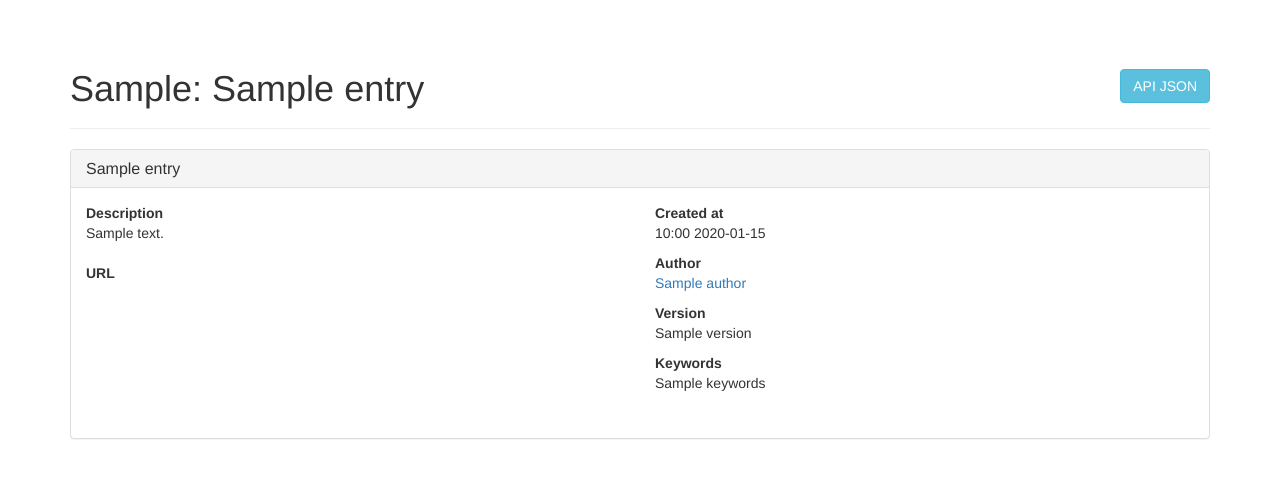
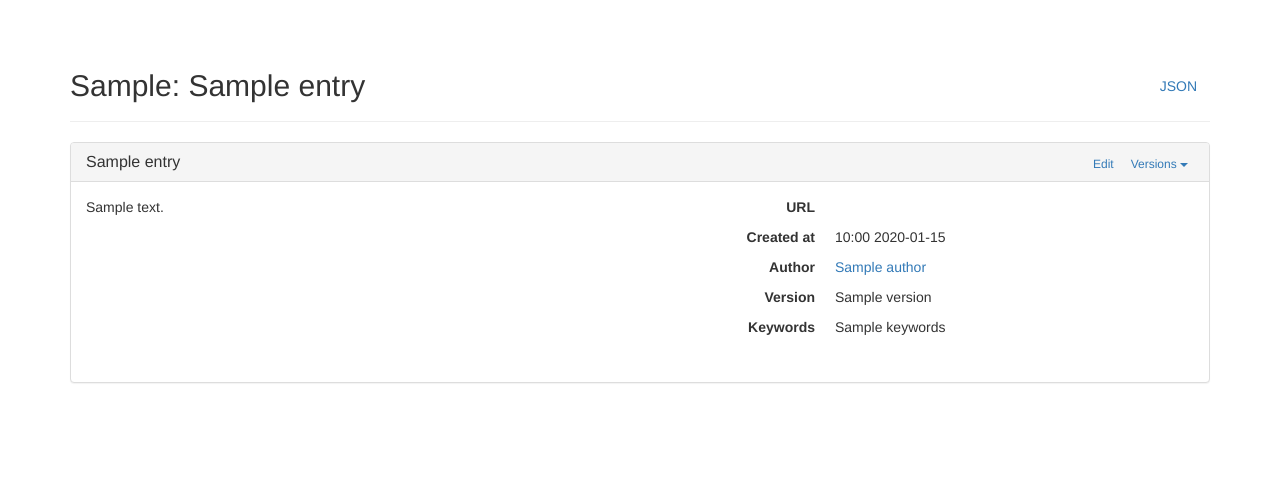
Before and after one commit to csiro-easi/easi-sssc, a Flask app: template templates/entries/detail.html in a window 1280 px wide. Shown: the part 51-529 px from the top of the page. Run offline with Flask 2, Linux system fonts and the light colour scheme; the template is opened without the code that fills it: most values are stand-ins (such as "Sample title", 1, 10 or a date in 2020); parts of the project's set-up code (start-up, migrations or seed data) failed here and were passed over; some libraries are stand-ins or nearby versions.

Commit message:
Links to edit and browse versions

```diff
--- a/templates/entries/detail.html
+++ b/templates/entries/detail.html
@@ -2,7 +2,10 @@
 
 {% block page_header %}
 <div class="page-header">
-  <h1>{{ entry_type }}: {{ entry.name }} <button type="button" class="btn btn-info pull-right" data-toggle="modal" data-target=".api-json-modal">API JSON</button></h1>
+  <h2>
+    {{ entry_type }}: {{ entry.name }}
+    <button type="button" class="btn btn-link pull-right" data-toggle="modal" data-target=".api-json-modal">JSON</button>
+  </h2>
 </div>
 {% endblock %}
 
--- a/templates/entries/entry.html
+++ b/templates/entries/entry.html
@@ -2,22 +2,48 @@
 
 <div class="panel panel-default">
   <div class="panel-heading">
-    <h2 class="panel-title"><a href="{{ url }}">{{ entry.name }}</a></h2>
+    <h3 class="panel-title">
+      <a href="{{ url }}">{{ entry.name }}</a>
+      <!-- </h3> -->
+      <div class="btn-toolbar pull-right">
+        <div class="btn-group">
+          {% if entry.id == entry.latest.id %}
+          <a class="btn btn-link btn-xs" role="button" href="{{ edit_url(entry, url=request.full_path) }}">Edit</a>
+          {% else %}
+          <a class="btn btn-link btn-xs disabled" role="button" href="#">Edit</a>
+          {% endif %}
+        </div>
+
+        <div class="btn-group">
+          <button type="button" class="btn btn-link btn-xs dropdown-toggle" data-toggle="dropdown" aria-haspopup="true" aria-expanded="false">
+            Versions
+            <span class="caret"></span>
+          </button>
+          <ul class="dropdown-menu">
+            {% for v in range(entry.latest.version, 0, -1) %}
+            <li {% if v == entry.version %}class="disabled"{% endif %}>
+              <a href="{{ entry_url(entry, version=v) }}">
+                {{ v }}
+                {% if v == entry.latest.version %}(latest){% endif %}
+              </a>
+            </li>
+            {% endfor %}
+          </ul>
+        </div>
+      </div>
+    </h3>
   </div>
   <div class="panel-body">
     <div class="row">
       <div class="col-md-6">
-        <dl>
-          <dt>Description</dt>
-          <dd>{{ entry.description|markdown|safe }}</dd>
-
+        <!-- <h3>Description</h3> -->
+        {{ entry.description|markdown|safe }}
+        <!-- <p>{{ entry.description|markdown|safe }}</p> -->
+      </div>
+      <div class="col-md-6">
+        <dl class="metadata dl-horizontal">
           <dt>URL</dt>
           <dd><a href="{{ url }}">{{ url }}</a></dd>
-
-        </dl>
-      </div>
-      <div class="col-md-6">
-        <dl class="metadata">
           <dt>Created at</dt>
           <dd>{{ entry.created_at.strftime('%H:%M %Y-%m-%d') }}</dd>
           <dt>Author</dt>
--- a/templates/entries/list.html
+++ b/templates/entries/list.html
@@ -2,7 +2,7 @@
 
 {% block page_header %}
   <div class="page-header">
-    <h1>{{ entry_type }} <button type="button" class="btn btn-info pull-right" data-toggle="modal" data-target=".api-json-modal">API JSON</button></h1>
+    <h1>{{ entry_type }} <button type="button" class="btn btn-info pull-right" data-toggle="modal" data-target=".api-json-modal">JSON</button></h1>
   </div>
 {% endblock %}
 
--- a/views.py
+++ b/views.py
@@ -39,14 +39,16 @@ def user_url(user):
     return url_for('site.user', _external=True, user_id=user.id)
 
 
-def entry_url(entry, pinned=False):
+def entry_url(entry, version=None, pinned=False):
     """Return the URL for entry."""
     if entry:
         if isinstance(entry, dict):
             raise NotImplementedError
             # entry_id = entry['latest']
         args = dict(entry_id=entry.latest.id)
-        if pinned or entry.latest.id != entry.id:
+        if version is not None:
+            args['version'] = version
+        elif pinned or entry.latest.id != entry.id:
             args['version'] = entry.version
         return url_for(_model_endpoint[type(entry)],
                        _external=True,
@@ -64,6 +66,21 @@ def prov_url(entry):
             entry_type = type(entry).__name__.lower()
         endpoint = "site.{}_prov".format(entry_type)
         return url_for(endpoint, _external=True, entry_id=entry_id)
+
+
+def edit_url(entry, url=None):
+    """Return the URL for editing entry.
+
+    If url is specified, it will be used as the URL to return to after editing
+    the entry.
+
+    """
+    if entry:
+        endpoint = "{}.edit_view".format(type(entry).__name__.lower())
+        return url_for(endpoint,
+                       _external=True,
+                       id=entry.id,
+                       url=url)
 
 
 def entry_term(entry):
@@ -84,7 +101,8 @@ def entry_type(entry):
 def entry_processor():
     return dict(entry_url=entry_url,
                 entry_type=entry_type,
-                user_url=user_url)
+                user_url=user_url,
+                edit_url=edit_url)
 
 
 def add_context(response, context=_jsonld_context, embed=True):
@@ -367,7 +385,7 @@ class EntriesView(MethodView):
 
     def query(self):
         """Return a SelectQuery instance with results for this view."""
-        return self.model.select()
+        return self.model.select().where(self.model.id == self.model.latest)
 
     def for_api(self, entries):
         # Return a dict with entries list
```
